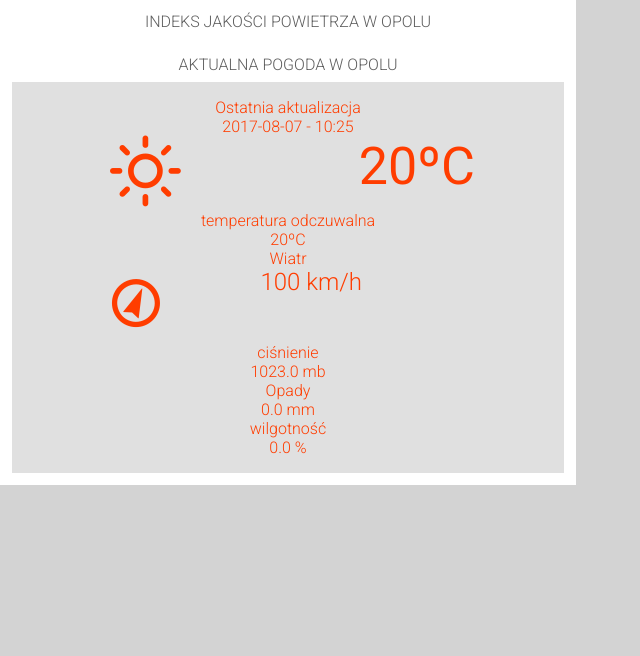
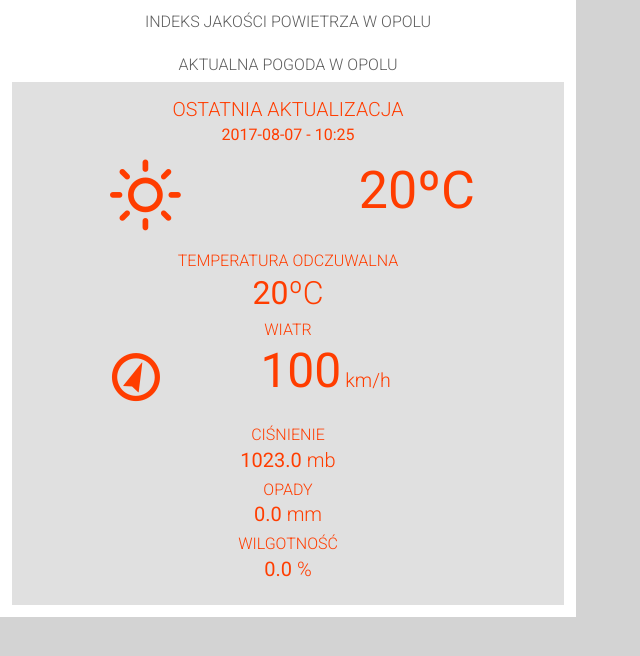
Before and after one commit to codingserwis/AirConditionAndWeather, a website: page prod/index.html in a window 1280 px wide. Shown: the whole page, without its empty margins (0-640 px from the left). Drawn offline with nearby package versions, Linux system fonts and the light colour scheme; files that its build step writes are made by us from their sources; files whose address does not match are found by name.

Commit message:
html - done

```diff
--- a/prod/index.html
+++ b/prod/index.html
@@ -22,9 +22,9 @@
 				<div class="data__container flex flex__col-mob">
 					<h1 class="data__container-header">Aktualna pogoda w Opolu</h1>
 					<div class="data__container-weather data__container-graybcg">
-						<div>
-							<h2>Ostatnia aktualizacja</h2>
-							2017-08-07 - 10:25
+						<div class="weather__lastupdate">
+							<h2 class="weather__lastupdate-header">Ostatnia aktualizacja</h2>
+							<p class="weather__lastupdate-content">2017-08-07 - 10:25</p>
 						</div>
 						<div class="flex flex_row flex__space-evenly">
 							<div class="weather__currnet-condition">
@@ -35,7 +35,7 @@
 							</div>
 						</div>
 						<div class="weather__moredata">
-							<div class="weather__moredata-feels-temp">
+							<div class="weather__moredata-feelstemp">
 								<h3>temperatura odczuwalna</h3>
 								<p>20<span>&ordmC</span></p>
 							</div>
@@ -45,22 +45,22 @@
 									<div class="moredata__wind-dir">
 										<i class="wi wi-wind wi-from-ssw"></i>
 									</div>
-									<div class="moredata__wind-speed">
-										<span>100</span> <span>km/h</span>
+									<div class="moredata__windspeed">
+										<span class="windspeed-speed">100</span> <span class="windspeed-units">km/h</span>
 									</div>
 								</div>
 							</div>
-							<div>
+							<div class="weather__moredata-presure">
 								<h3>ciśnienie</h3>
-								1023.0 <span>mb</span>
+								<p>1023.0 <span>mb</span></p>
 							</div>
 							<div class="weather__moredata-precip">
 								<h3>Opady</h3>
 								<p>0.0 <span>mm</span></p>
 							</div>
-							<div>
+							<div class="weather__moredata-humidity">
 								<h3>wilgotność</h3>
-								0.0 <span>%</span>
+								<p>0.0 <span>%</span></p>
 							</div>
 						</div>
 					</div>
--- a/prod/sass/partials/_content.scss
+++ b/prod/sass/partials/_content.scss
@@ -15,6 +15,17 @@ $text-orange: map-get($font-colors, orange);
 		@include for-desktop {
 			width: 32%;
 		}
+}
+%more-weather-data {
+	margin-bottom: .5rem;
+	h3 {
+		margin: .225rem 0;
+		text-transform: uppercase;
+	}
+	p {
+		font-size: 1.250rem;
+		font-weight: 400;
+	}
 }
 // +++ +++ Google map +++ +++
 .map__container {
@@ -128,6 +139,17 @@ $text-orange: map-get($font-colors, orange);
 	color: $text-orange;
 	text-align: center;
 }
+.weather__lastupdate {
+	margin-bottom: 1rem;
+}
+.weather__lastupdate-header {
+	font-size: 1.225rem;
+	text-transform: uppercase;
+	margin-bottom: .250rem;
+}
+.weather__lastupdate-content {
+	font-weight: 400;
+}
 .weather__currnet-condition, .moredata__wind-dir {
 	width: 45%;
 	font-size: 4rem;
@@ -139,6 +161,37 @@ $text-orange: map-get($font-colors, orange);
 		font-weight: 400;
 	}
 }
-.moredata__wind-speed {
-	font-size: 1.5rem;
+.weather__moredata {
+	margin-top: 1rem;
 }
+.weather__moredata-feelstemp, .weather__moredata-wind {
+	margin-bottom: .5rem;
+	h3 {
+		margin-bottom: .225rem;
+		text-transform: uppercase;
+	}
+	p {
+		font-size: 2rem;
+		font-weight: 400;
+	}
+}
+.moredata__windspeed {
+	.windspeed-speed {
+		font-size: 3.0rem;
+		font-weight: 400;
+	}
+	.windspeed-units {
+		font-size: 1.225rem;
+	}
+}
+.weather__moredata-presure {
+	@extend %more-weather-data;
+}
+.weather__moredata-precip {
+	@extend %more-weather-data;
+
+}
+.weather__moredata-humidity {
+	@extend %more-weather-data;
+
+}
```
Also changed, not shown: dist/assets/css/main.css, dist/index.html, 1 other file.
